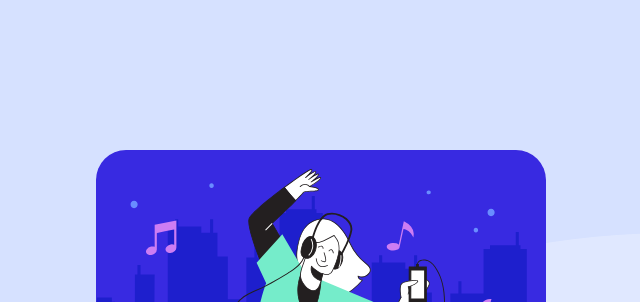
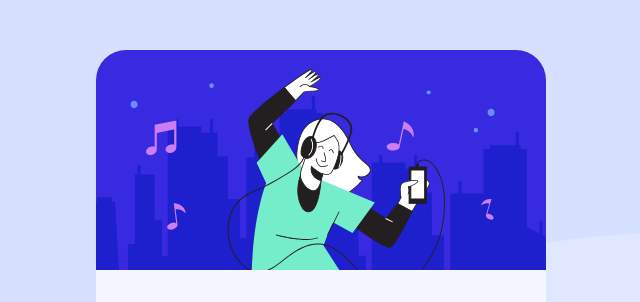
Before and after one commit to pedrosiufc/Order-summary-component-main, a plain HTML site: page index.html in a window 1280 px wide. Shown: the top 302 px of the page, without its empty margins (319-959 px from the left). Drawn offline with Linux system fonts and the light colour scheme.

Commit message:
Alinhando container-music-plan ao centro

```diff
--- a/src/css/style.css
+++ b/src/css/style.css
@@ -8,10 +8,11 @@ body{
     background-size: 100% auto;
     min-height: 100vh;
     margin: 0;
-    margin-top: 100px;
+    /* margin-top: 100px; */
     display: flex;
     justify-content: center;
     align-items: center;
+
 
 }
 
@@ -19,8 +20,8 @@ body{
     display: flex;
     justify-content: center;
     align-items: center;
-    width: 100%; ;
-    height: 600px;
+    width: 100vw;
+    height: 100vh;
 
 }
 
```
